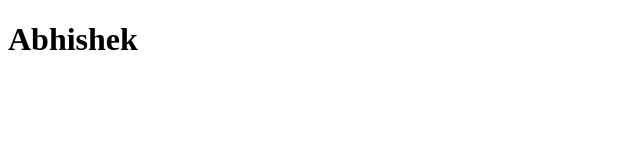
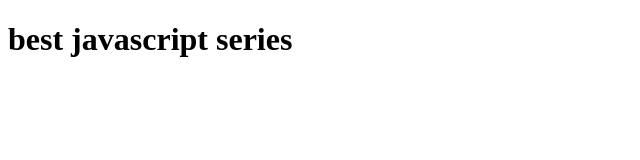
Before and after one commit to abhii1745/javascript, a plain HTML site: page 08_event/two.html in a window 1280 px wide. Shown: the whole page, without its empty margins (0-640 px from the left). Drawn offline with Linux system fonts and the light colour scheme.

Commit message:
setTimeout

```diff
--- a/08_event/two.html
+++ b/08_event/two.html
@@ -8,4 +8,22 @@
 <body>
     <h1>Abhishek</h1>
 </body>
+<script>
+    // setTimeout(function(){
+    //     console.log("ABhishek");
+
+    // },3000)
+
+
+// document.querySelector("h1").textContent = "best javascript series"
+
+
+    const abhi = function(){
+        console.log("ABhishek");
+        document.querySelector("h1").textContent = "best javascript series"
+
+    }
+    setTimeout(abhi,3000)
+
+</script>
 </html>
```
